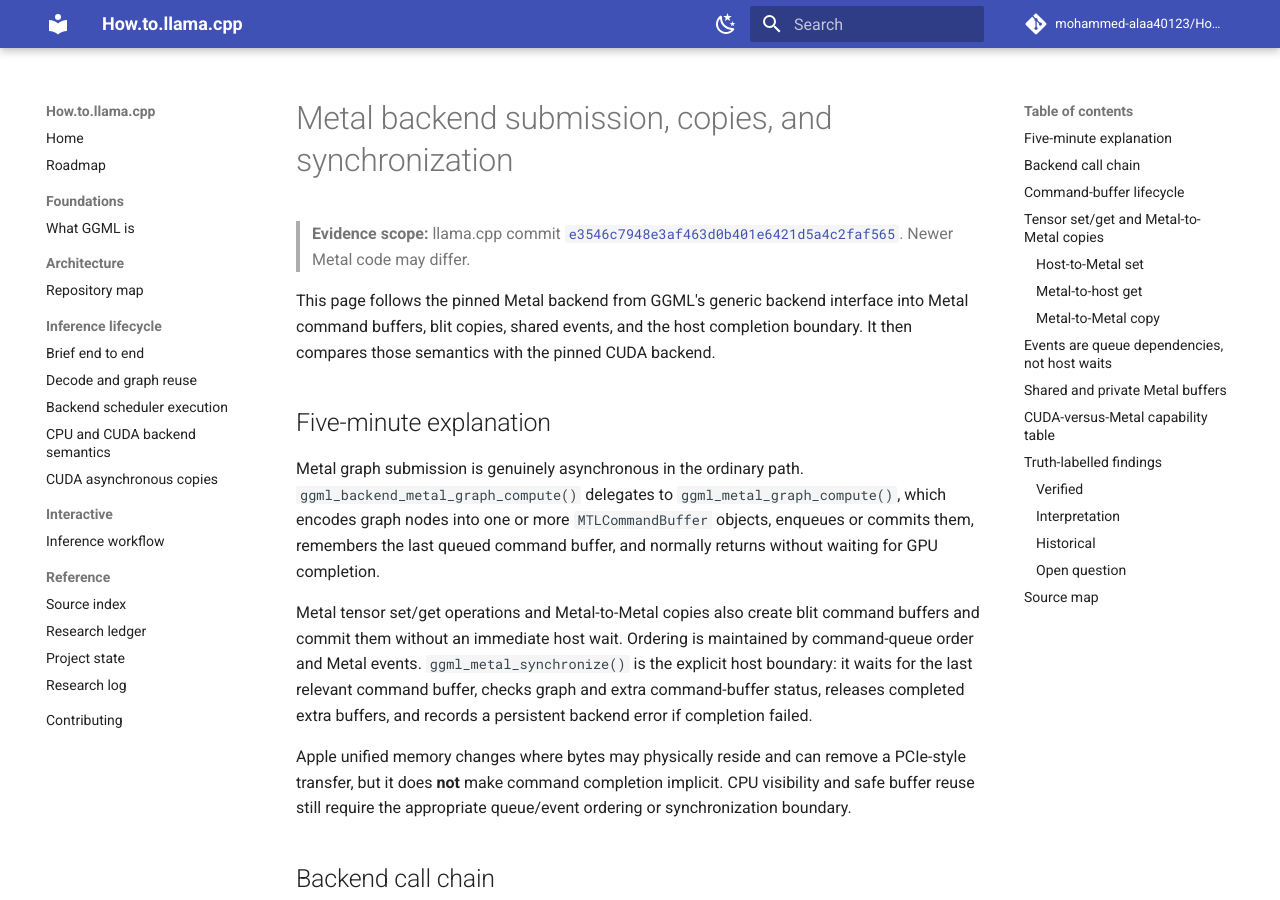
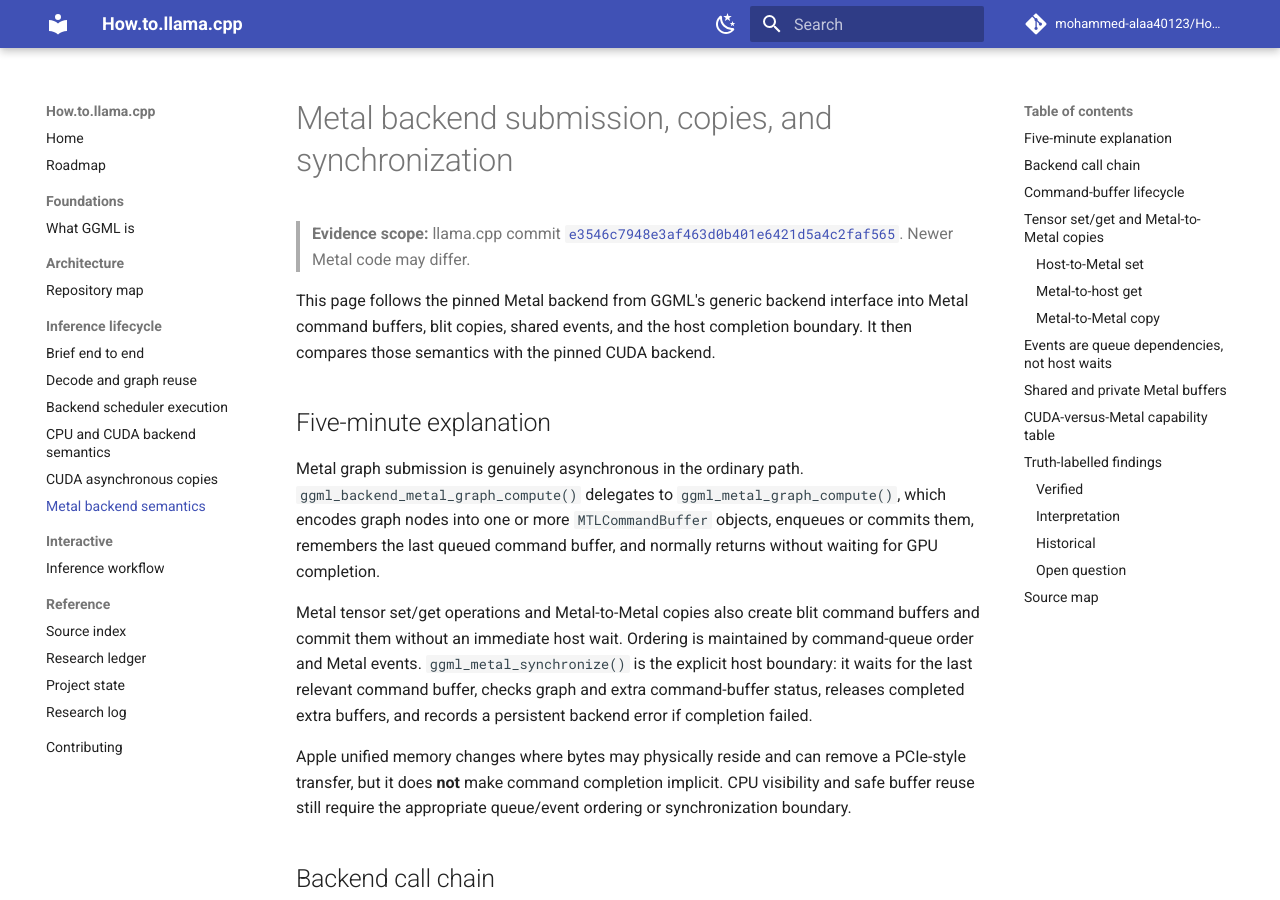
Before and after one commit to mohammed-alaa40123/How.to.llama.cpp, an MkDocs documentation site: the page built from docs/lifecycle/metal-backend-semantics.md, in a window 1280 px wide and 900 px high. Built offline with MkDocs 1.6.1 and Material for MkDocs 9.7.7, drawn with Linux system fonts in a browser that asks for light colours; comment, search, counter and statistics services are not loaded.

Commit message:
docs: add Metal backend page to navigation

```diff
--- a/mkdocs.yml
+++ b/mkdocs.yml
@@ -76,6 +76,7 @@ nav:
       - Backend scheduler execution: lifecycle/backend-scheduler-execution.md
       - CPU and CUDA backend semantics: lifecycle/cpu-cuda-backend-semantics.md
       - CUDA asynchronous copies: lifecycle/cuda-async-copy.md
+      - Metal backend semantics: lifecycle/metal-backend-semantics.md
   - Interactive:
       - Inference workflow: interactive/inference-workflow.md
   - Reference:
```
